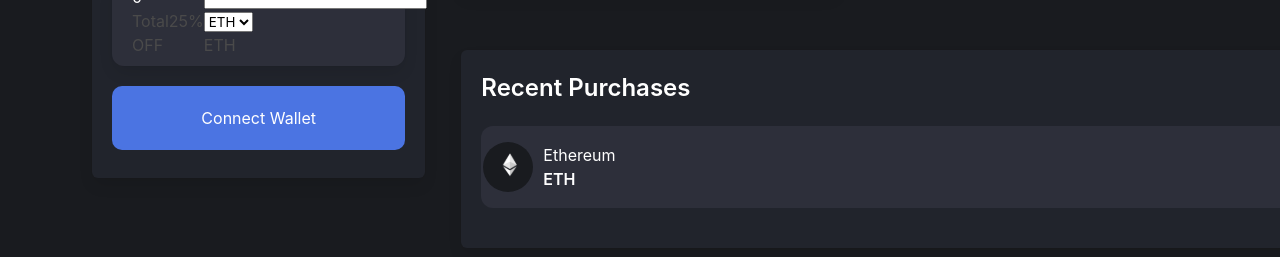
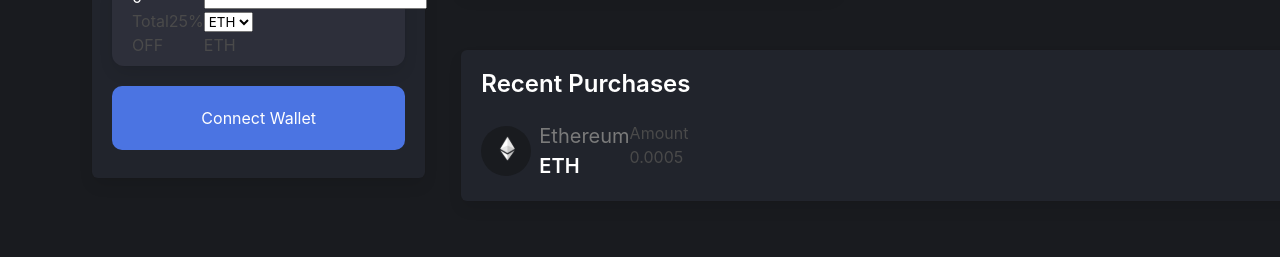
Before and after one commit to Aram-961/oca-dashboard, a Next.js app: page /dashboard in a window 1280 px wide. Shown: the part 695-952 px from the top of the page. Built offline with nearby package versions, Linux system fonts and the light colour scheme.

Commit message:
adding new changes on recent purchases dashboard

```diff
--- a/src/components/RecentPurchase/index.js
+++ b/src/components/RecentPurchase/index.js
@@ -2,46 +2,50 @@ import cryptoItems from '../../static/Recent';
 import styles from './recent.module.css';
 
 const RecentPurchase = () => {
-    const { boxContainer, box, containerBox, CryptoList, coinContainer, } = styles;
+    const { boxContainer, box, purchaseBox, purchaseContainer, containerBox, CryptoList, coinContainer, } = styles;
     return (
-        <div className={`${boxContainer}`}>
         <div>
-                <h1 className="has-text-white is-size-4 has-text-weight-semibold">Recent Purchases</h1>
-                <div className={containerBox}>
-                    <div>
+            <div className='is-flex is-justify-content-space-between'>
+                <h1 className="title is-4 has-text-white mb-5">Recent Purchases</h1>
+                <h1 className='has-text-white'>
+                    <a className='has-text-white is-size-5 has-text-weight-semibold' href="#">View All</a>
+                </h1>
+            </div>
+            <div className={`${containerBox}`}>
+                <div className={boxContainer}>
                     {
                         cryptoItems.map((items) => {
                             return (
-                                    <div className={`${CryptoList} ${box}`}>
-                                        <div className={`is-flex is-align-items-center`} style={{}}>
-                                            <div className='is-flex is-align-items-center ' style={{ gap: '10px' }}>
-                                                <div
-                                                    className='is-flex is-align-items-center is-justify-content-center'
-                                                    style={{
+                                <div className={purchaseBox} key={items.id}>
+                                    <div className={`${purchaseContainer}`}>
+                                        <div className='is-flex is-align-items-center'>
+                                            <div className='mr-2'>
+                                                <div className='is-flex is-align-items-center is-justify-content-center' style={{
                                                     background: '#191b1f',
                                                     borderRadius: '50%',
                                                     width: '50px',
                                                     height: '50px',
-                                                        placeItems: 'center'
-                                                    }}
-                                                >
-                                                    <img src={items.coinImg} width={17} />
+                                                }}>
+                                                    <img src={items.coinImg} alt="" width={18} />
+                                                </div>
                                             </div>
                                             <div>
-                                                    <h1 className='has-text-white mb-0'>Ethereum</h1>
-                                                    <h1 className='has-text-white has-text-weight-semibold mb-0'>{items.coinName}</h1>
+                                                <h1 className='has-text-grey is-size-5'>{items.coin}</h1>
+                                                <h2 className='has-text-white is-size-5 has-text-weight-semibold'>{items.coinName}</h2>
                                             </div>
-
-                                                <div className={coinContainer}>
-
+                                        </div>
+                                        <div>
+                                            <div>
+                                                <h1>Amount</h1>
+                                                <h2>{items.AmountEth}</h2>
                                             </div>
                                         </div>
                                     </div>
                                 </div>
+
                             )
                         })
                     }
-                    </div>
                 </div>
             </div>
         </div>
--- a/src/components/RecentPurchase/recent.module.css
+++ b/src/components/RecentPurchase/recent.module.css
@@ -1,10 +1,35 @@
-.box {
+/* .box {
     background: #2D2F3A;
     padding: 1rem 2px;
     border-radius: 12px;
+    display: flex;
+    flex-direction: column;
+}
+
+.boxContainer {
+    display: flex;
+    flex-direction: column;
+    row-gap: 20px;
 }
 
 .containerBox {
     padding: 1.25rem 0;
     height: 100%;
 }
+
+.CryptoList {
+    display: flex;
+    flex-direction: row;
+    justify-content: space-between;
+}
+
+.coinContainer {
+    display: flex;
+    align-items: center;
+} */
+
+.purchaseContainer {
+    display: flex;
+    flex-direction: row;
+    /* justify-content: space-between; */
+}
--- a/src/static/Recent/index.js
+++ b/src/static/Recent/index.js
@@ -2,6 +2,7 @@ const cryptoItems = [
     {
         id: '1',
         coinImg: '/media/ethereum.svg',
+        coin: 'Ethereum',
         coinName: 'ETH',
         AmountEth: '0.0005',
         AmountOca: '0.1',
```
Lines whose indentation alone changed are shown as unchanged.
